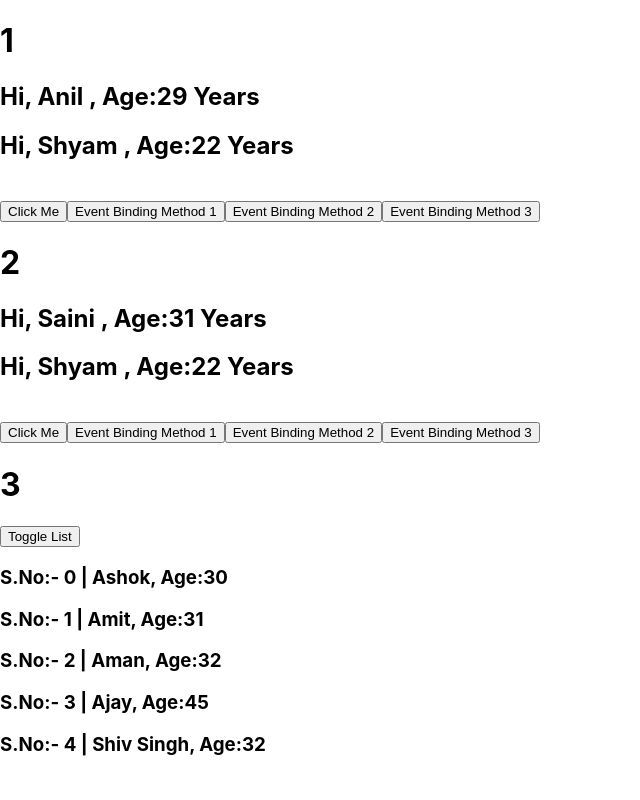
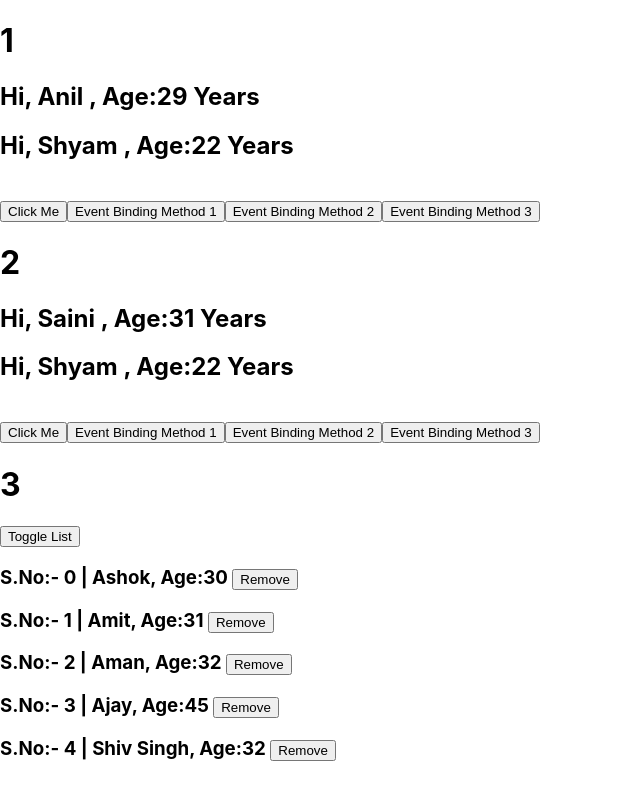
Before and after one commit to AnilSaini341/React_2022, a React (Create React App) app: page / in a window 1280 px wide. Shown: the whole page, without its empty margins (0-640 px from the left). Built offline with nearby package versions, Linux system fonts and the light colour scheme.

Commit message:
Deleting data from the state

```diff
--- a/src/Components/Maps.js
+++ b/src/Components/Maps.js
@@ -38,12 +38,23 @@ class Maps extends Component{
         this.setState({isShow:!this.state.isShow});
     }
 
+    removeHandler = (personIndex)=>{
+        //alert(copyIndex);
+        const copyPersons= this.state.persons;
+        //console.log(copyPersons);
+        //console.log(copyPersons[personIndex]);
+        copyPersons.splice(personIndex,1);  //Remove data with indexing and what data to remove
+       // console.log(copyPersons);
+       this.setState({persons:copyPersons});
+
+    }
+
     render() {
         let persons;
         if(this.state.isShow){
             persons=this.state.persons.map((person, index) =>{
                 return(
-                    <h3 key={index}>S.No:- {index} | {person.name}, Age:{person.age}</h3>
+                    <h3 key={index}>S.No:- {index} | {person.name}, Age:{person.age} <button onClick={()=>this.removeHandler(index)}>Remove</button></h3>
                 )
             });
         }
```
